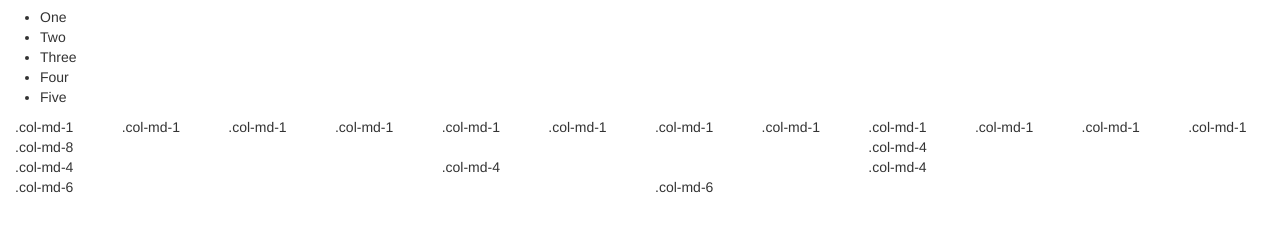
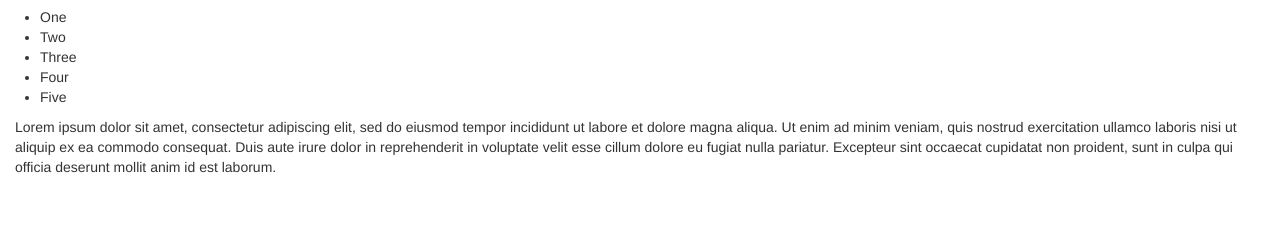
Before and after one commit to JosephSlone/JosephSlone.github.io, a plain HTML site: page index.html in a window 1280 px wide. Shown: the part 63-294 px from the top of the page. Drawn offline with nearby package versions, Linux system fonts and the light colour scheme.

Commit message:
Update index.html

```diff
--- a/index.html
+++ b/index.html
@@ -40,38 +40,11 @@
 		</ul>
 	</div>
 
-	<div class="row">
-	  <div class="col-md-1">.col-md-1</div>
-	  <div class="col-md-1">.col-md-1</div>
-	  <div class="col-md-1">.col-md-1</div>
-	  <div class="col-md-1">.col-md-1</div>
-	  <div class="col-md-1">.col-md-1</div>
-	  <div class="col-md-1">.col-md-1</div>
-	  <div class="col-md-1">.col-md-1</div>
-	  <div class="col-md-1">.col-md-1</div>
-	  <div class="col-md-1">.col-md-1</div>
-	  <div class="col-md-1">.col-md-1</div>
-	  <div class="col-md-1">.col-md-1</div>
-	  <div class="col-md-1">.col-md-1</div>
+	<div>
+	Lorem ipsum dolor sit amet, consectetur adipiscing elit, sed do eiusmod tempor incididunt ut labore et dolore magna aliqua. Ut enim ad minim veniam, quis nostrud exercitation ullamco laboris nisi ut aliquip ex ea commodo consequat. Duis aute irure dolor in reprehenderit in voluptate velit esse cillum dolore eu fugiat nulla pariatur. Excepteur sint occaecat cupidatat non proident, sunt in culpa qui officia deserunt mollit anim id est laborum.
 	</div>
 
-	<div class="row">
-	  <div class="col-md-8">.col-md-8</div>
-	  <div class="col-md-4">.col-md-4</div>
-	</div>
 
-	<div class="row">
-	  <div class="col-md-4">.col-md-4</div>
-	  <div class="col-md-4">.col-md-4</div>
-	  <div class="col-md-4">.col-md-4</div>
-	</div>
-
-	<div class="row">
-	  <div class="col-md-6">.col-md-6</div>
-	  <div class="col-md-6">.col-md-6</div>
-	</div>
-
-	</div>
 
     <!-- jQuery (necessary for Bootstrap's JavaScript plugins) -->
     <script src="https://ajax.googleapis.com/ajax/libs/jquery/1.12.4/jquery.min.js"></script>
```
